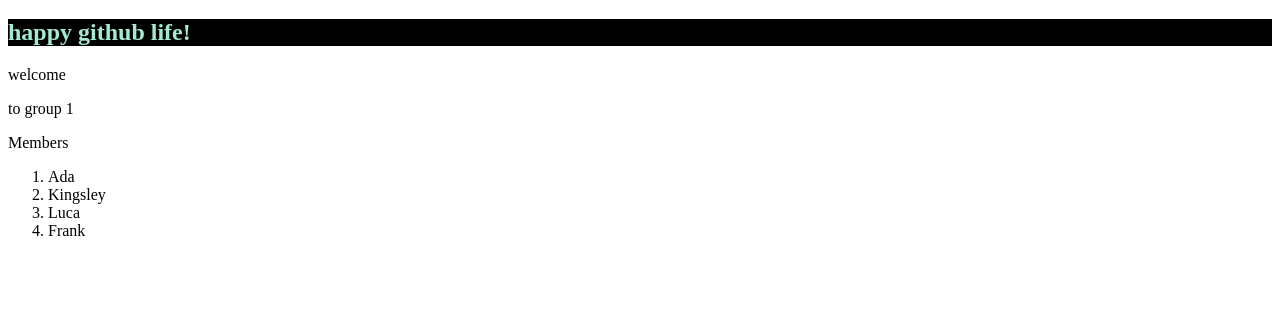
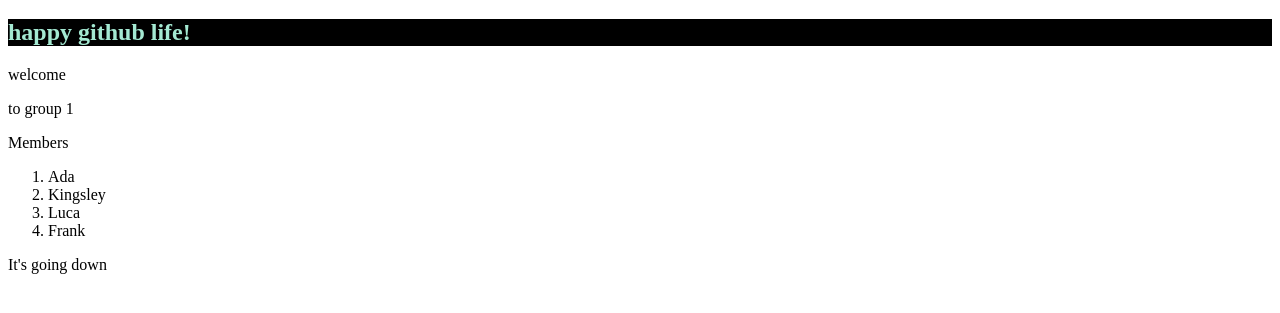
Before and after one commit to kingsley1470/group-1, a plain HTML site: page component/index.html in a window 1280 px wide. Shown: the part 61-374 px from the top of the page. Drawn offline with Linux system fonts and the light colour scheme.

Commit message:
added more stuff

```diff
--- a/component/index.html
+++ b/component/index.html
@@ -21,5 +21,6 @@
     <li>Luca</li>
     <li>Frank</li>
   </ol>
+  <p>It's going down</p>
 </body>
 </htm
```
